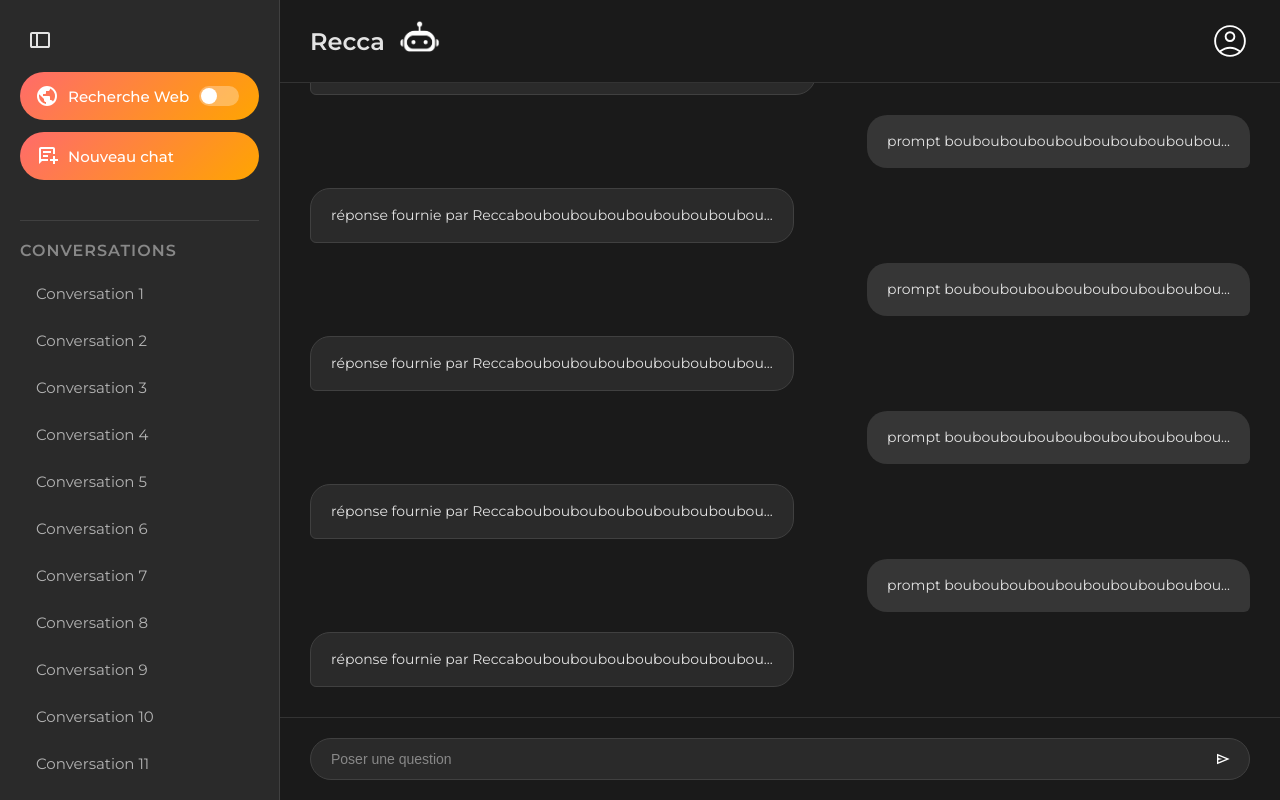
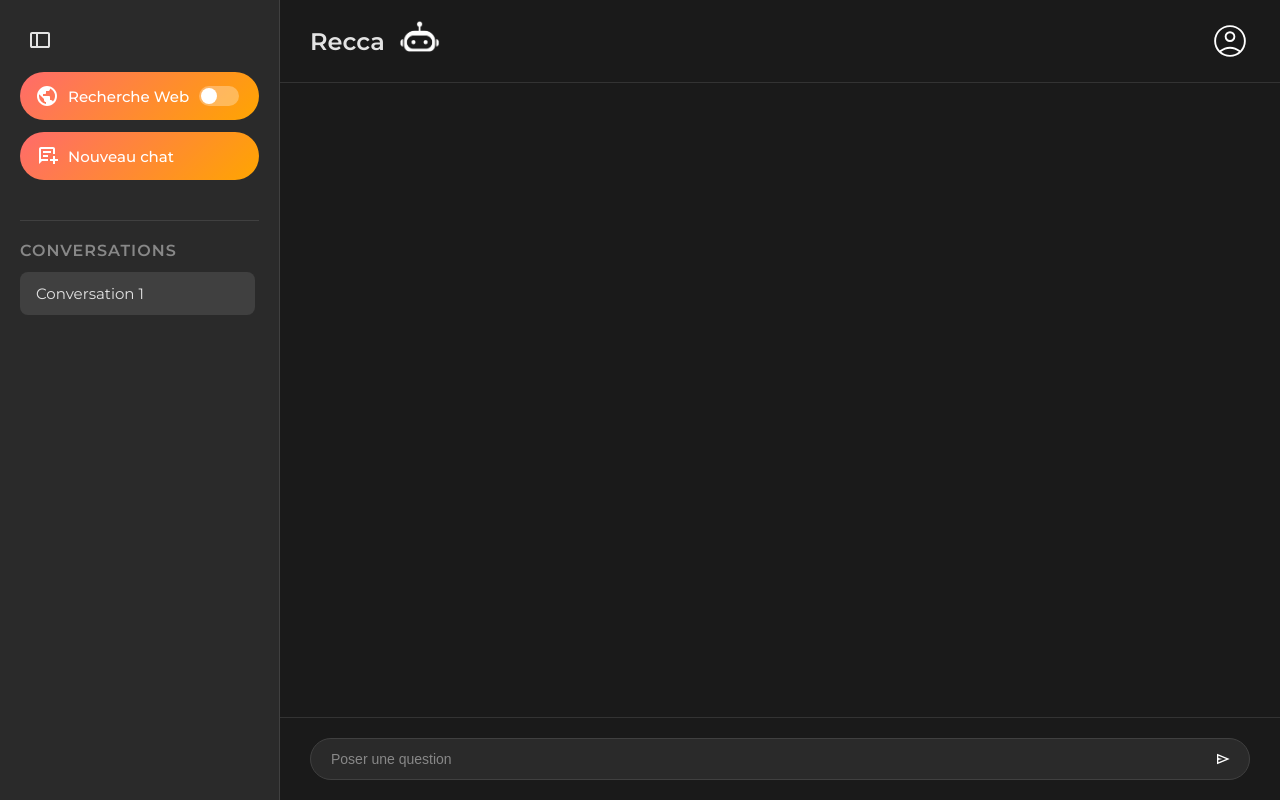
Before and after one commit to Ecateln/Projet_RECCA, a website: page public/html/chatBotPage.html in a window 1280 px wide. Both pictures are taken after a click on the button "Conversation 1". Drawn offline with Linux system fonts and the light colour scheme.

Commit message:
New conversation button Js

```diff
--- a/public/html/chatBotPage.html
+++ b/public/html/chatBotPage.html
@@ -34,7 +34,7 @@
                 </label>
 
                 <!-- Nouveau chat -->
-                <a href="#" class="new-chat-btn">
+                <a href="#" class="new-chat-btn" onclick="createNewConversation(); return false;">
                     <svg xmlns="http://www.w3.org/2000/svg" height="24px" viewBox="0 -960 960 960" width="24px" fill="#e3e3e3" onclick="addBotMessage('**Coco**')">
                         <path d="M120-160v-600q0-33 23.5-56.5T200-840h480q33 0 56.5 23.5T760-760v203q-10-2-20-2.5t-20-.5q-10 0-20 .5t-20 2.5v-203H200v400h283q-2 10-2.5 20t-.5 20q0 10 .5 20t2.5 20H240L120-160Zm160-440h320v-80H280v80Zm0 160h200v-80H280v80Zm400 280v-120H560v-80h120v-120h80v120h120v80H760v120h-80ZM200-360v-400 400Z"/>
                     </svg>
@@ -48,24 +48,6 @@
             <div class="conversations-section">
                 <h3>Conversations</h3>
                 <div class="conversation-list" id="conversation-list">
-                    <button class="conversation-item">Conversation 1</button>
-                    <button class="conversation-item">Conversation 2</button>
-                    <button class="conversation-item">Conversation 3</button>
-                    <button class="conversation-item">Conversation 4</button>
-                    <button class="conversation-item">Conversation 5</button>
-                    <button class="conversation-item">Conversation 6</button>
-                    <button class="conversation-item">Conversation 7</button>
-                    <button class="conversation-item">Conversation 8</button>
-                    <button class="conversation-item">Conversation 9</button>
-                    <button class="conversation-item">Conversation 10</button>
-                    <button class="conversation-item">Conversation 11</button>
-                    <button class="conversation-item">Conversation 12</button>
-                    <button class="conversation-item">Conversation 13</button>
-                    <button class="conversation-item">Conversation 14</button>
-                    <button class="conversation-item">Conversation 15</button>
-                    <button class="conversation-item">Conversation 16</button>
-                    <button class="conversation-item">Conversation 17</button>
-                    <button class="conversation-item">Conversation 18</button>
                 </div>
             </div>
         </aside>
--- a/public/js/chatBotPageScript.js
+++ b/public/js/chatBotPageScript.js
@@ -4,6 +4,8 @@ let isAuthenticated = false;
 let currentResponse = '';
 let sidebarRetracted = false;
 let internetResearch = false;
+let conversations = [];
+let conversationCounter = 1;
 
 // Fonction pour créer la popup des paramètres utilisateur
 function createUserSettingsPopup() {
@@ -333,6 +335,114 @@ function updateUI() {
     scrollToBottom();
 }
 
+// Fonction pour créer une nouvelle conversation
+function createNewConversation() {
+    const newConversation = {
+        id: Date.now(), // ID unique basé sur le timestamp
+        title: `Conversation ${conversationCounter}`,
+        messages: [],
+        isActive: false
+    };
+
+    // Désactiver toutes les autres conversations
+    conversations.forEach(conv => conv.isActive = false);
+
+    // Activer la nouvelle conversation
+    newConversation.isActive = true;
+
+    // Ajouter en début de liste
+    conversations.unshift(newConversation);
+    conversationCounter++;
+
+    // Mettre à jour l'affichage
+    updateConversationsList();
+    clearMessagesContainer();
+
+    // Mettre à jour la conversation courante
+    currentConversation = newConversation.id;
+
+    console.log('Nouvelle conversation créée:', newConversation);
+}
+
+// Fonction pour mettre à jour la liste des conversations
+function updateConversationsList() {
+    const conversationList = document.getElementById('conversation-list');
+
+    // Vider la liste actuelle
+    conversationList.innerHTML = '';
+
+    // Ajouter chaque conversation
+    conversations.forEach(conversation => {
+        const conversationItem = document.createElement('button');
+        conversationItem.className = `conversation-item ${conversation.isActive ? 'active' : ''}`;
+        conversationItem.textContent = conversation.title;
+        conversationItem.onclick = () => selectConversation(conversation.id);
+
+        conversationList.appendChild(conversationItem);
+    });
+}
+
+
+// Fonction pour sélectionner une conversation
+function selectConversation(conversationId) {
+    // Désactiver toutes les conversations
+    conversations.forEach(conv => conv.isActive = false);
+
+    // Activer la conversation sélectionnée
+    const selectedConversation = conversations.find(conv => conv.id === conversationId);
+    if (selectedConversation) {
+        selectedConversation.isActive = true;
+        currentConversation = conversationId;
+
+        // Mettre à jour l'affichage
+        updateConversationsList();
+        loadConversationMessages(selectedConversation);
+    }
+}
+
+// Fonction pour charger les messages d'une conversation
+function loadConversationMessages(conversation) {
+    const messagesContainer = document.querySelector('.messages-container');
+    messagesContainer.innerHTML = '';
+
+    // Charger tous les messages de la conversation
+    conversation.messages.forEach(message => {
+        addMessageToUI(message.content, message.type, false);
+    });
+
+    scrollToBottom();
+}
+
+
+// Fonction pour vider le conteneur de messages
+function clearMessagesContainer() {
+    const messagesContainer = document.querySelector('.messages-container');
+    messagesContainer.innerHTML = '';
+}
+
+
+// Modifier la fonction addMessageToUI pour sauvegarder dans la conversation active
+function addMessageToUI(message, type, saveToConversation = true) {
+    const messagesContainer = document.querySelector('.messages-container');
+    const messageDiv = document.createElement('div');
+    messageDiv.className = `message ${type}-message`;
+    messageDiv.innerHTML = `<p>${message}</p>`;
+    messagesContainer.appendChild(messageDiv);
+    messagesContainer.scrollTop = messagesContainer.scrollHeight;
+
+    // Sauvegarder le message dans la conversation active
+    if (saveToConversation && currentConversation) {
+        const activeConversation = conversations.find(conv => conv.id === currentConversation);
+        if (activeConversation) {
+            activeConversation.messages.push({
+                content: message,
+                type: type,
+                timestamp: new Date()
+            });
+        }
+    }
+}
+
 // Add CSS for blinking cursor
 const style = document.createElement('style');
 style.textContent = `
@@ -349,4 +459,7 @@ window.addEventListener('load', function() {
     updateUI();
     scrollToBottom();
 
+    // Créer une première conversation par défaut
+    createNewConversation();
+
 });
```
